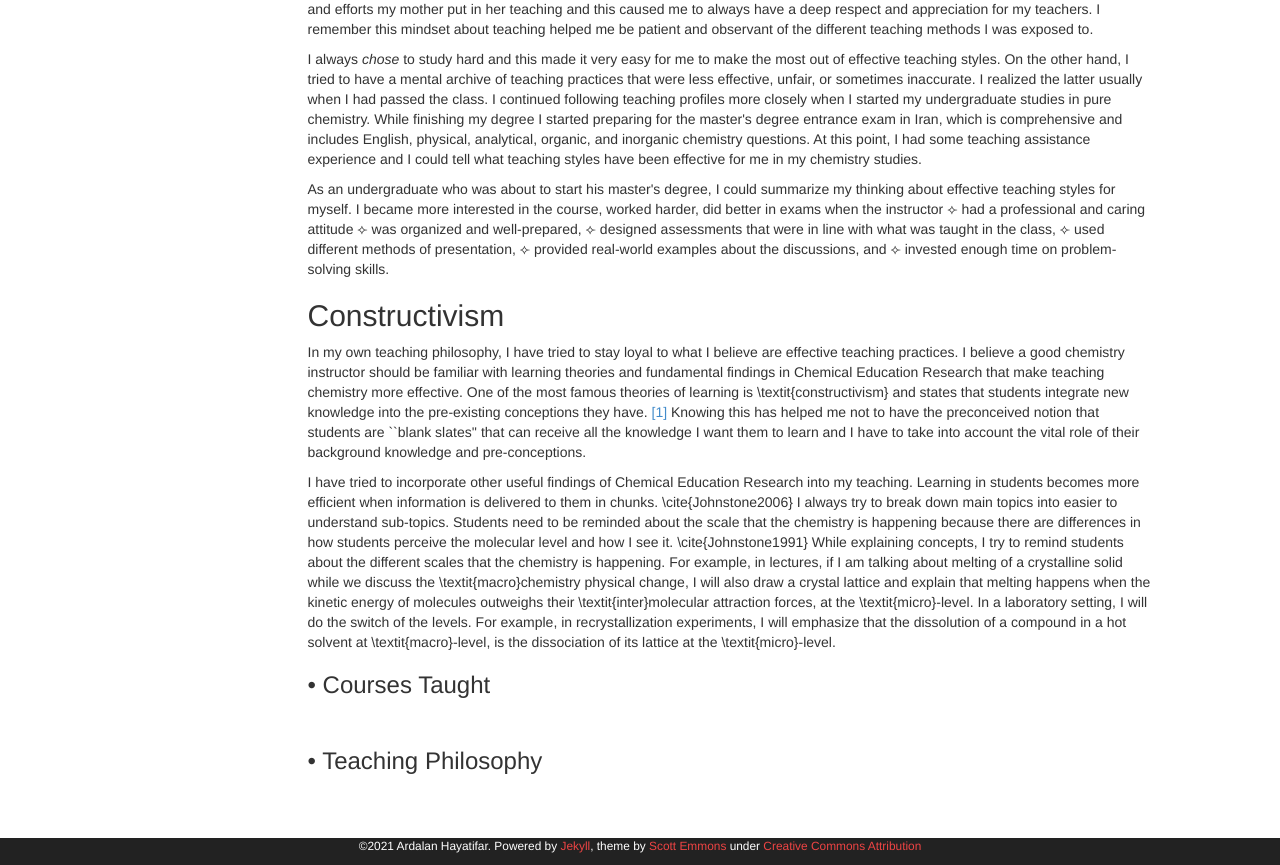
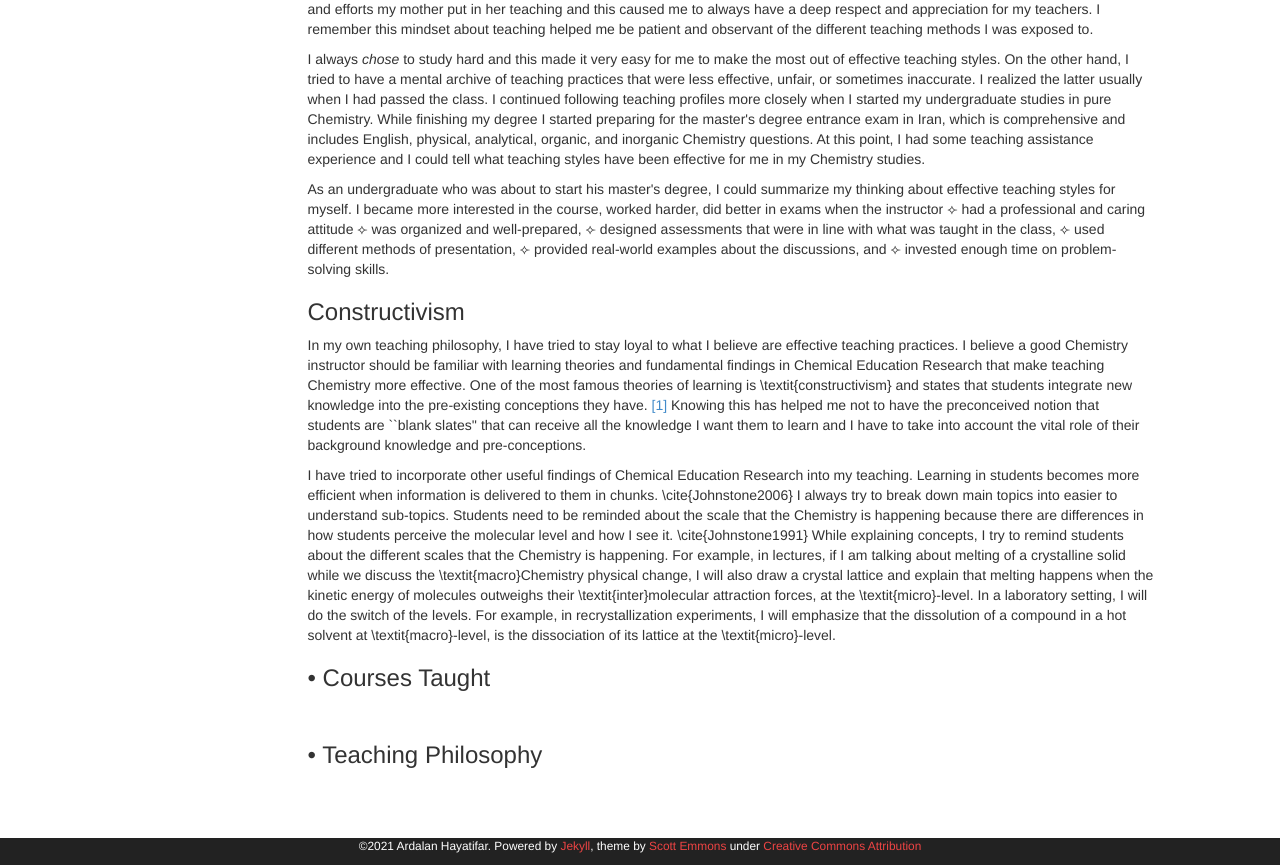
Before and after one commit to Ardalanhayatifar/ardalanhayatifar.github.io, a Jekyll site: the page built from teaching.html, in a window 1280 px wide and 1029 px high, cut to the strip 164-1029 px from the top of the window. Built offline with Jekyll 4.4.1, drawn with Linux system fonts in a browser that asks for light colours.

Commit message:
Update teaching.html

```diff
--- a/teaching.html
+++ b/teaching.html
@@ -11,17 +11,17 @@ permalink: "/teaching"
 <p <align=”justify”>
    <p> I got connected to teaching since when I was very young. My mother who is now retired, used to be a Persian literature teacher back in Iran. I think this was a very invaluable experience for me to see how teaching happens from behind the scenes. I could see the passion and efforts my mother put in her teaching and this caused me to always have a deep respect and appreciation for my teachers. I remember this mindset about teaching helped me be patient and observant of the different teaching methods I was exposed to.
 </p>
-<p>I always <i>chose</i>  to study hard and this made it very easy for me to make the most out of effective teaching styles. On the other hand, I tried to have a mental archive of teaching practices that were less effective, unfair, or sometimes inaccurate. I realized the latter usually when I had passed the class. I continued following teaching profiles more closely when I started my undergraduate studies in pure chemistry. While finishing my degree I started preparing for the master's degree entrance exam in Iran, which is comprehensive and includes English, physical, analytical, organic, and inorganic chemistry questions. At this point, I had some teaching assistance experience and I could tell what teaching styles have been effective for me in my chemistry studies.
+<p>I always <i>chose</i>  to study hard and this made it very easy for me to make the most out of effective teaching styles. On the other hand, I tried to have a mental archive of teaching practices that were less effective, unfair, or sometimes inaccurate. I realized the latter usually when I had passed the class. I continued following teaching profiles more closely when I started my undergraduate studies in pure Chemistry. While finishing my degree I started preparing for the master's degree entrance exam in Iran, which is comprehensive and includes English, physical, analytical, organic, and inorganic Chemistry questions. At this point, I had some teaching assistance experience and I could tell what teaching styles have been effective for me in my Chemistry studies.
 </p>
 <p>As an undergraduate who was about to start his master's degree, I could summarize my thinking about effective teaching styles for myself. I became more interested in the course, worked harder, did better in exams when the instructor <span>&#10211;</span> had a professional and caring attitude  <span>&#10211;</span> was organized and well-prepared, <span>&#10211;</span> designed assessments that were in line with what was taught in the class, <span>&#10211;</span> used different methods of presentation, <span>&#10211;</span> provided real-world examples about the discussions, and <span>&#10211;</span> invested enough time on problem-solving skills.
 </p>
 </p>
 
-<h2>Constructivism</h2>
-<p>In my own teaching philosophy, I have tried to stay loyal to what I believe are effective teaching practices. I believe a good chemistry instructor should be familiar with learning theories and fundamental findings in Chemical Education Research that make teaching chemistry more effective. One of the most famous theories of learning is \textit{constructivism} and states that students integrate new knowledge into the pre-existing conceptions they have. <a href="https://doi.org/10.1021/ed063p873">[1]</a>
+<h3>Constructivism</h3>
+<p>In my own teaching philosophy, I have tried to stay loyal to what I believe are effective teaching practices. I believe a good Chemistry instructor should be familiar with learning theories and fundamental findings in Chemical Education Research that make teaching Chemistry more effective. One of the most famous theories of learning is \textit{constructivism} and states that students integrate new knowledge into the pre-existing conceptions they have. <a href="https://doi.org/10.1021/ed063p873">[1]</a>
      Knowing this has helped me not to have the preconceived notion that students are ``blank slates'' that can receive all the knowledge I want them to learn and I have to take into account the vital role of their background knowledge and pre-conceptions.</p>
 
-<p>I have tried to incorporate other useful findings of Chemical Education Research into my teaching. Learning in students becomes more efficient when information is delivered to them in chunks. \cite{Johnstone2006} I always try to break down main topics into easier to understand sub-topics. Students need to be reminded about the scale that the chemistry is happening because there are differences in how students perceive the molecular level and how I see it. \cite{Johnstone1991} While explaining concepts, I try to remind students about the different scales that the chemistry is happening. For example, in lectures, if I am talking about melting of a crystalline solid while we discuss the \textit{macro}chemistry physical change, I will also draw a crystal lattice and explain that melting happens when the kinetic energy of molecules outweighs their \textit{inter}molecular attraction forces, at the \textit{micro}-level. In a laboratory setting, I will do the switch of the levels. For example, in recrystallization experiments, I will emphasize that the dissolution of a compound in a hot solvent at \textit{macro}-level, is the dissociation of its lattice at the \textit{micro}-level. </p>
+<p>I have tried to incorporate other useful findings of Chemical Education Research into my teaching. Learning in students becomes more efficient when information is delivered to them in chunks. \cite{Johnstone2006} I always try to break down main topics into easier to understand sub-topics. Students need to be reminded about the scale that the Chemistry is happening because there are differences in how students perceive the molecular level and how I see it. \cite{Johnstone1991} While explaining concepts, I try to remind students about the different scales that the Chemistry is happening. For example, in lectures, if I am talking about melting of a crystalline solid while we discuss the \textit{macro}Chemistry physical change, I will also draw a crystal lattice and explain that melting happens when the kinetic energy of molecules outweighs their \textit{inter}molecular attraction forces, at the \textit{micro}-level. In a laboratory setting, I will do the switch of the levels. For example, in recrystallization experiments, I will emphasize that the dissolution of a compound in a hot solvent at \textit{macro}-level, is the dissociation of its lattice at the \textit{micro}-level. </p>
 
 <h3 id="hdf">• Courses Taught </h3>
 <br />
```
